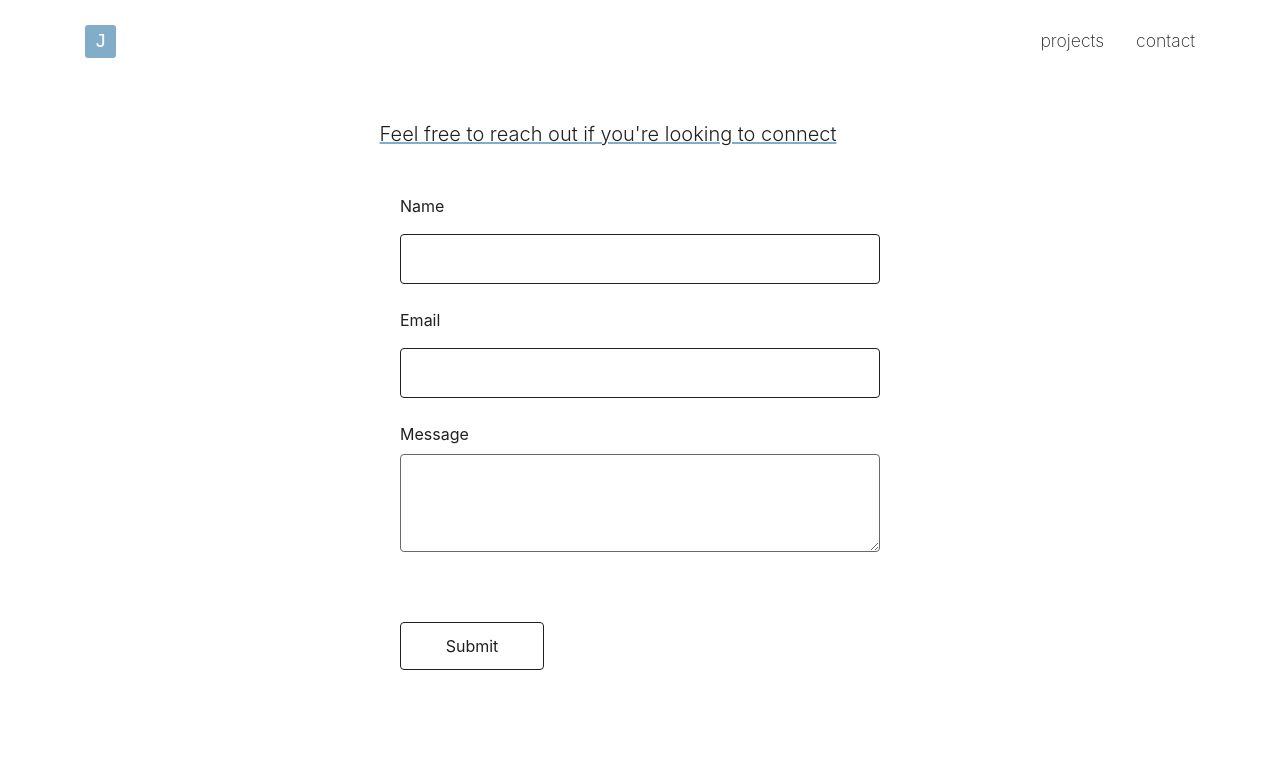
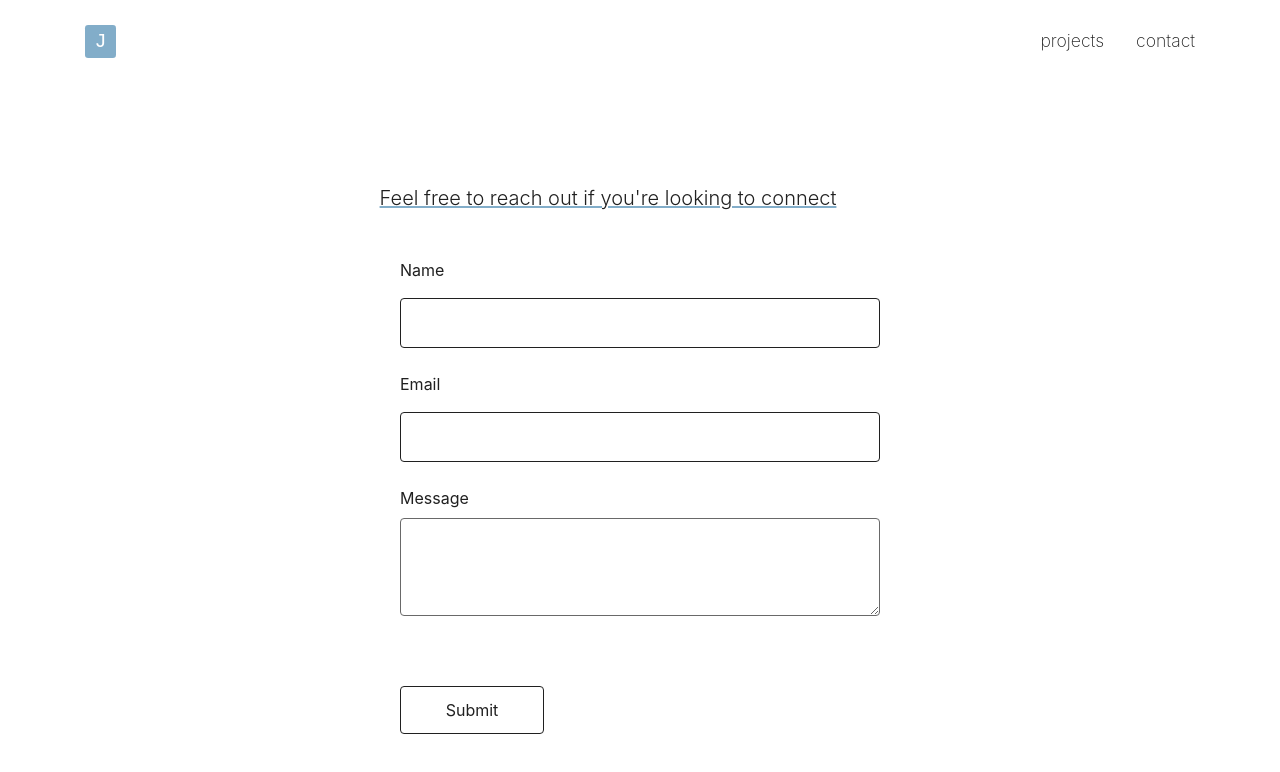
Before and after one commit to the-rabblerouser/portfolio, a Next.js app: page /contact in a window 1280 px wide. Shown: the top 772 px of the page. Built offline with nearby package versions, Linux system fonts and the light colour scheme.

Commit message:
updated form spacing

```diff
--- a/styles/Contact.module.css
+++ b/styles/Contact.module.css
@@ -78,7 +78,7 @@
 		color: var(--title-color);
 		text-decoration: underline;
 		text-decoration-color: var(--accent-color);
-		margin: 0rem 4rem 3rem 0rem;
+		margin: 4rem 4rem 3rem 0rem;
 	}
 
 	.formGroup {
```
